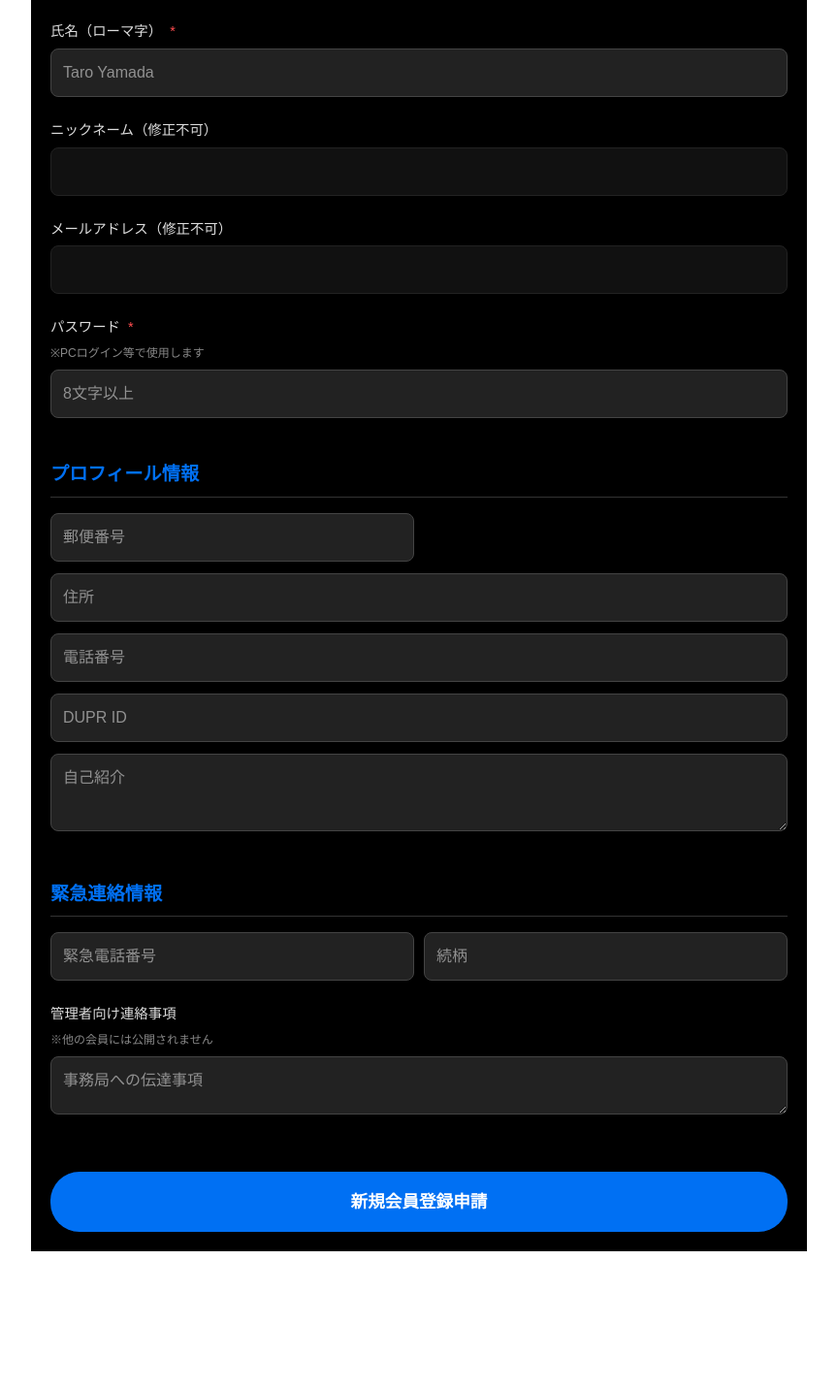
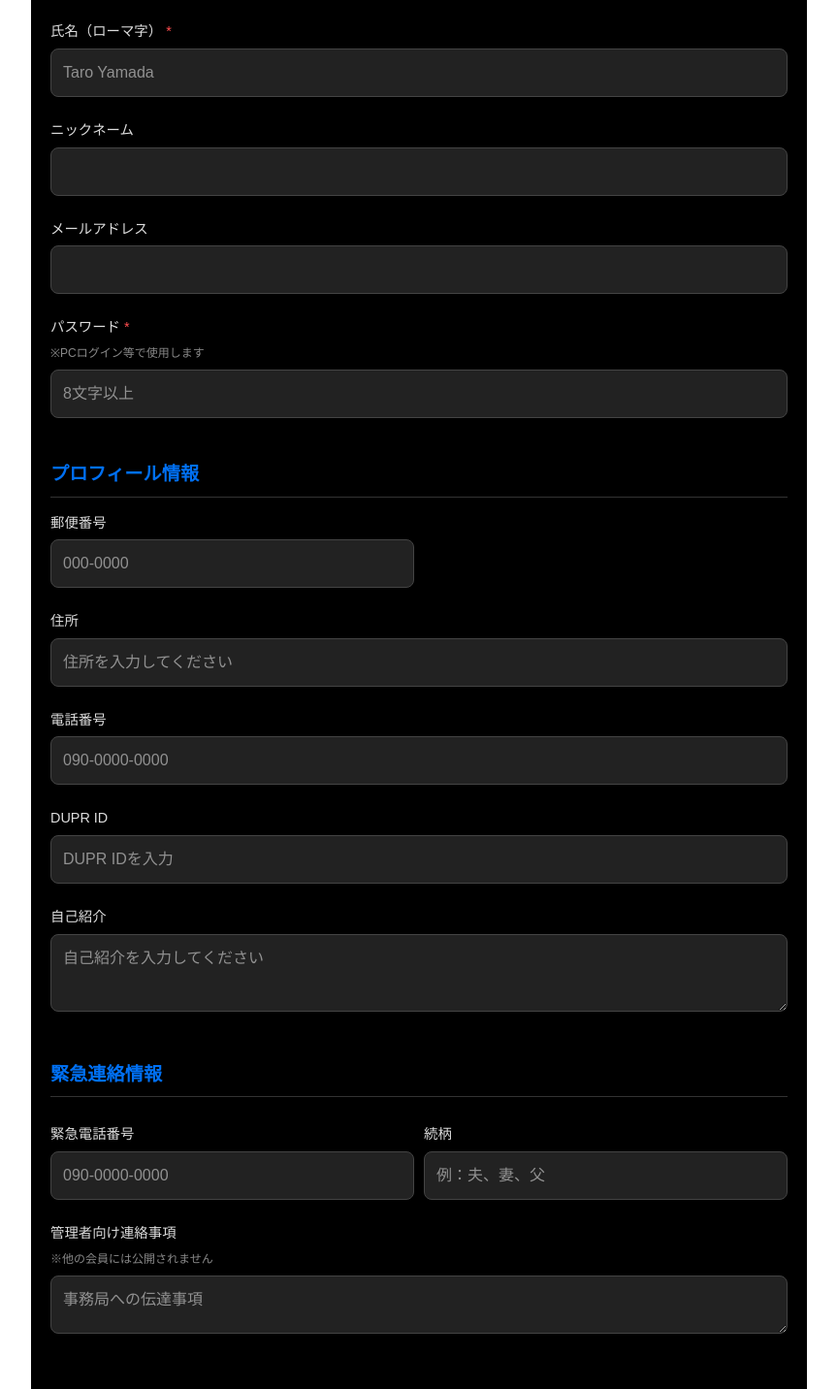
Before and after one commit to YokohamaAobaPickles/my-first-vercel, a Next.js app: page /members/new in a window 1280 px wide. Shown: the part 289-1721 px from the top of the page at 97% size, without its empty margins (208-1071 px from the left). Before the commit the page ends 1579 px from the top, so only its background shows below. Built offline with nearby package versions, Linux system fonts and the light colour scheme; no server answers.

Commit message:
line user login re-fix 1st step15

```diff
--- a/src/app/members/new/page.tsx
+++ b/src/app/members/new/page.tsx
@@ -1,21 +1,13 @@
 /**
  * Filename: members/new/page.tsx
- * Version : V1.2.4
+ * Version : V1.2.7
  * Update  : 2026-01-25
  * 内容：
- * V1.2.4
- * - 郵便番号欄を50%幅に変更。将来の住所検索ボタン用スペースを確保
- * - スタイル定義をプロパティごとに改行し可読性を向上
- * V1.2.3
- * - レイアウトを全面的に刷新（基本情報、プロフィール、緊急連絡、管理者向け）
- * - 必須マーク(*)の追加、修正不可項目の設定、注記の追加
- * V1.2.2
- * - 実機検証完了。デバッグ表示を削除した完成版
- * V1.2.1
- * - useSearchParams利用に伴うビルドエラー回避のため Suspense Boundary を追加
- * V1.2.0
- * - useAuthCheck から lineNickname を取得し、初期値に自動セット
- * - URLパラメータから email を取得し、初期値セット ＆ readOnly 制御を実装
+ * V1.2.7
+ * - ソースコードルールを再適用：JSXプロパティを1項目ずつ改行
+ * - ラベルと入力欄を id/htmlFor で紐付け（テスト落ち解消）
+ * V1.2.6
+ * - ブラウザ環境時にニックネーム・メールを入力可能に変更
  */
 
 'use client'
@@ -27,7 +19,11 @@ import { useAuthCheck } from '@/hooks/useAuthCheck'
 function MemberNewContent() {
   const router = useRouter()
   const searchParams = useSearchParams()
-  const { lineNickname, isLoading } = useAuthCheck()
+  const {
+    lineNickname,
+    currentLineId,
+    isLoading
+  } = useAuthCheck()
 
   const [mode, setMode] = useState<'member' | 'guest'>('member')
   const [email, setEmail] = useState('')
@@ -51,16 +47,24 @@ function MemberNewContent() {
     if (isLoading) return
     const emailParam = searchParams.get('email')
     if (emailParam) setEmail(emailParam)
-    if (lineNickname && !formData.nickname) {
+    if (currentLineId && lineNickname && !formData.nickname) {
       setFormData(prev => ({ ...prev, nickname: lineNickname }))
     }
-  }, [isLoading, lineNickname, searchParams])
+  }, [isLoading, lineNickname, currentLineId, searchParams])
 
-  if (isLoading) return <div style={containerStyle}>読み込み中...</div>
+  if (isLoading) {
+    return (
+      <div style={containerStyle}>
+        読み込み中...
+      </div>
+    )
+  }
 
   return (
     <div style={containerStyle}>
-      <h1 style={titleStyle}>LINE会員登録</h1>
+      <h1 style={titleStyle}>
+        {currentLineId ? 'LINE会員登録' : '新規会員登録'}
+      </h1>
 
       <div style={tabContainerStyle}>
         <button
@@ -77,39 +81,89 @@ function MemberNewContent() {
         </button>
       </div>
 
-      {/* 1. 基本情報 */}
-      <div style={sectionTitleStyle}>基本情報</div>
-      <label style={labelStyle}>
-        氏名（漢字） <span style={reqStyle}>*</span>
+      <div style={sectionTitleStyle}>
+        基本情報
+      </div>
+
+      <label
+        htmlFor="name"
+        style={labelStyle}
+      >
+        氏名（漢字）
+        <span style={reqStyle}>*</span>
       </label>
       <input
+        id="name"
         style={inputStyle}
         placeholder="山田 太郎"
         value={formData.name}
-        onChange={(e) => setFormData({...formData, name: e.target.value})}
+        onChange={(e) => setFormData({
+          ...formData,
+          name: e.target.value
+        })}
       />
 
-      <label style={labelStyle}>
-        氏名（ローマ字） <span style={reqStyle}>*</span>
+      <label
+        htmlFor="name_roma"
+        style={labelStyle}
+      >
+        氏名（ローマ字）
+        <span style={reqStyle}>*</span>
       </label>
       <input
+        id="name_roma"
         style={inputStyle}
         placeholder="Taro Yamada"
         value={formData.name_roma}
-        onChange={(e) => setFormData({...formData, name_roma: e.target.value})}
+        onChange={(e) => setFormData({
+          ...formData,
+          name_roma: e.target.value
+        })}
       />
 
-      <label style={labelStyle}>ニックネーム（修正不可）</label>
-      <input style={readOnlyInputStyle} value={formData.nickname} readOnly />
+      <label
+        htmlFor="nickname"
+        style={labelStyle}
+      >
+        ニックネーム {currentLineId && '（修正不可）'}
+      </label>
+      <input
+        id="nickname"
+        style={currentLineId ? readOnlyInputStyle : inputStyle}
+        value={formData.nickname}
+        readOnly={!!currentLineId}
+        onChange={(e) => setFormData({
+          ...formData,
+          nickname: e.target.value
+        })}
+      />
 
-      <label style={labelStyle}>メールアドレス（修正不可）</label>
-      <input style={readOnlyInputStyle} value={email} readOnly />
+      <label
+        htmlFor="email"
+        style={labelStyle}
+      >
+        メールアドレス {currentLineId && '（修正不可）'}
+      </label>
+      <input
+        id="email"
+        style={currentLineId ? readOnlyInputStyle : inputStyle}
+        value={email}
+        readOnly={!!currentLineId}
+        onChange={(e) => setEmail(e.target.value)}
+      />
 
-      <label style={labelStyle}>
-        パスワード <span style={reqStyle}>*</span>
+      <label
+        htmlFor="password"
+        style={labelStyle}
+      >
+        パスワード
+        <span style={reqStyle}>*</span>
       </label>
-      <p style={noteStyle}>※PCログイン等で使用します</p>
+      <p style={noteStyle}>
+        ※PCログイン等で使用します
+      </p>
       <input
+        id="password"
         type="password"
         style={inputStyle}
         placeholder="8文字以上"
@@ -117,73 +171,176 @@ function MemberNewContent() {
         onChange={(e) => setPassword(e.target.value)}
       />
 
-      {/* 2. プロフィール情報 */}
-      <div style={sectionTitleStyle}>プロフィール情報</div>
+      <div style={sectionTitleStyle}>
+        プロフィール情報
+      </div>
 
-      <div style={{ display: 'flex', gap: '10px', width: '100%' }}>
+      <label
+        htmlFor="zip_code"
+        style={labelStyle}
+      >
+        郵便番号
+      </label>
+      <div style={{
+        display: 'flex',
+        gap: '10px',
+        width: '100%'
+      }}>
         <input
-          style={{ ...inputStyle, width: '50%' }}
-          placeholder="郵便番号"
+          id="zip_code"
+          style={{
+            ...inputStyle,
+            width: '50%'
+          }}
+          placeholder="000-0000"
           value={formData.zip_code}
-          onChange={(e) => setFormData({...formData, zip_code: e.target.value})}
+          onChange={(e) => setFormData({
+            ...formData,
+            zip_code: e.target.value
+          })}
         />
         <div style={{ width: '50%' }}></div>
       </div>
 
+      <label
+        htmlFor="address"
+        style={labelStyle}
+      >
+        住所
+      </label>
       <input
+        id="address"
         style={inputStyle}
-        placeholder="住所"
+        placeholder="住所を入力してください"
         value={formData.address}
-        onChange={(e) => setFormData({...formData, address: e.target.value})}
-      />
-      <input
-        style={inputStyle}
-        placeholder="電話番号"
-        value={formData.tel}
-        onChange={(e) => setFormData({...formData, tel: e.target.value})}
-      />
-      <input
-        style={inputStyle}
-        placeholder="DUPR ID"
-        value={formData.dupr_id}
-        onChange={(e) => setFormData({...formData, dupr_id: e.target.value})}
-      />
-      <textarea
-        style={{ ...inputStyle, height: '80px' }}
-        placeholder="自己紹介"
-        value={formData.profile_memo}
-        onChange={(e) =>
-          setFormData({...formData, profile_memo: e.target.value})}
+        onChange={(e) => setFormData({
+          ...formData,
+          address: e.target.value
+        })}
       />
 
-      {/* 3. 緊急連絡情報 */}
-      <div style={sectionTitleStyle}>緊急連絡情報</div>
+      <label
+        htmlFor="tel"
+        style={labelStyle}
+      >
+        電話番号
+      </label>
+      <input
+        id="tel"
+        style={inputStyle}
+        placeholder="090-0000-0000"
+        value={formData.tel}
+        onChange={(e) => setFormData({
+          ...formData,
+          tel: e.target.value
+        })}
+      />
+
+      <label
+        htmlFor="dupr_id"
+        style={labelStyle}
+      >
+        DUPR ID
+      </label>
+      <input
+        id="dupr_id"
+        style={inputStyle}
+        placeholder="DUPR IDを入力"
+        value={formData.dupr_id}
+        onChange={(e) => setFormData({
+          ...formData,
+          dupr_id: e.target.value
+        })}
+      />
+
+      <label
+        htmlFor="profile_memo"
+        style={labelStyle}
+      >
+        自己紹介
+      </label>
+      <textarea
+        id="profile_memo"
+        style={{
+          ...inputStyle,
+          height: '80px'
+        }}
+        placeholder="自己紹介を入力してください"
+        value={formData.profile_memo}
+        onChange={(e) => setFormData({
+          ...formData,
+          profile_memo: e.target.value
+        })}
+      />
+
+      <div style={sectionTitleStyle}>
+        緊急連絡情報
+      </div>
+
       <div style={{
         display: 'grid',
         gridTemplateColumns: '1fr 1fr',
         gap: '10px'
       }}>
-        <input
-          style={inputStyle}
-          placeholder="緊急電話番号"
-          value={formData.emg_tel}
-          onChange={(e) => setFormData({...formData, emg_tel: e.target.value})}
-        />
-        <input
-          style={inputStyle}
-          placeholder="続柄"
-          value={formData.emg_rel}
-          onChange={(e) => setFormData({...formData, emg_rel: e.target.value})}
-        />
+        <div>
+          <label
+            htmlFor="emg_tel"
+            style={labelStyle}
+          >
+            緊急電話番号
+          </label>
+          <input
+            id="emg_tel"
+            style={inputStyle}
+            placeholder="090-0000-0000"
+            value={formData.emg_tel}
+            onChange={(e) => setFormData({
+              ...formData,
+              emg_tel: e.target.value
+            })}
+          />
+        </div>
+        <div>
+          <label
+            htmlFor="emg_rel"
+            style={labelStyle}
+          >
+            続柄
+          </label>
+          <input
+            id="emg_rel"
+            style={inputStyle}
+            placeholder="例：夫、妻、父"
+            value={formData.emg_rel}
+            onChange={(e) => setFormData({
+              ...formData,
+              emg_rel: e.target.value
+            })}
+          />
+        </div>
       </div>
 
-      <label style={labelStyle}>管理者向け連絡事項</label>
-      <p style={noteStyle}>※他の会員には公開されません</p>
+      <label
+        htmlFor="admin_memo"
+        style={labelStyle}
+      >
+        管理者向け連絡事項
+      </label>
+      <p style={noteStyle}>
+        ※他の会員には公開されません
+      </p>
       <textarea
-        style={{ ...inputStyle, height: '60px' }}
+        id="admin_memo"
+        style={{
+          ...inputStyle,
+          height: '60px'
+        }}
         placeholder="事務局への伝達事項"
         value={formData.admin_memo}
-        onChange={(e) => setFormData({...formData, admin_memo: e.target.value})}
+        onChange={(e) => setFormData({
+          ...formData,
+          admin_memo: e.target.value
+        })}
       />
 
       <button style={submitButtonStyle}>
@@ -195,14 +352,15 @@ function MemberNewContent() {
 
 export default function MemberNewPage() {
   return (
-    <Suspense fallback={<div style={containerStyle}>読み込み中...</div>}>
+    <Suspense fallback={
+      <div style={containerStyle}>読み込み中...</div>
+    }>
       <MemberNewContent />
     </Suspense>
   )
 }
 
-// --- スタイル定義（定義ごとに改行） ---
-
+// --- スタイル定義 ---
 const containerStyle: React.CSSProperties = {
   maxWidth: '800px',
   margin: '0 auto',
```
Also changed, not shown: src/app/members/login/page.tsx (+15 -9 lines), 2 other files (tests, documents, lock files or other folders).
